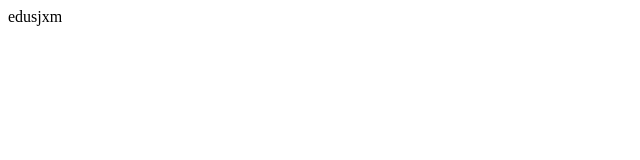
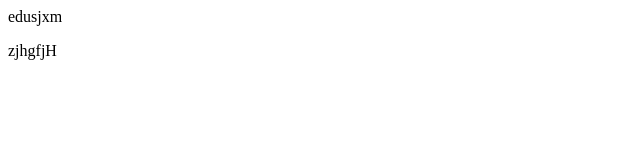
Before and after one commit to ElizaKsajikyan/test-for-Araqs, a plain HTML site: page index.html in a window 1280 px wide. Shown: the full height of the page, 0-640 px from the left. Drawn offline with Linux system fonts and the light colour scheme.

Commit message:
changed text

```diff
--- a/index.html
+++ b/index.html
@@ -4,5 +4,7 @@
 </head>
 <body>
 <p>edusjxm</p>
+
+<p>zjhgfjH</p>
 </body>
 </html>
```
